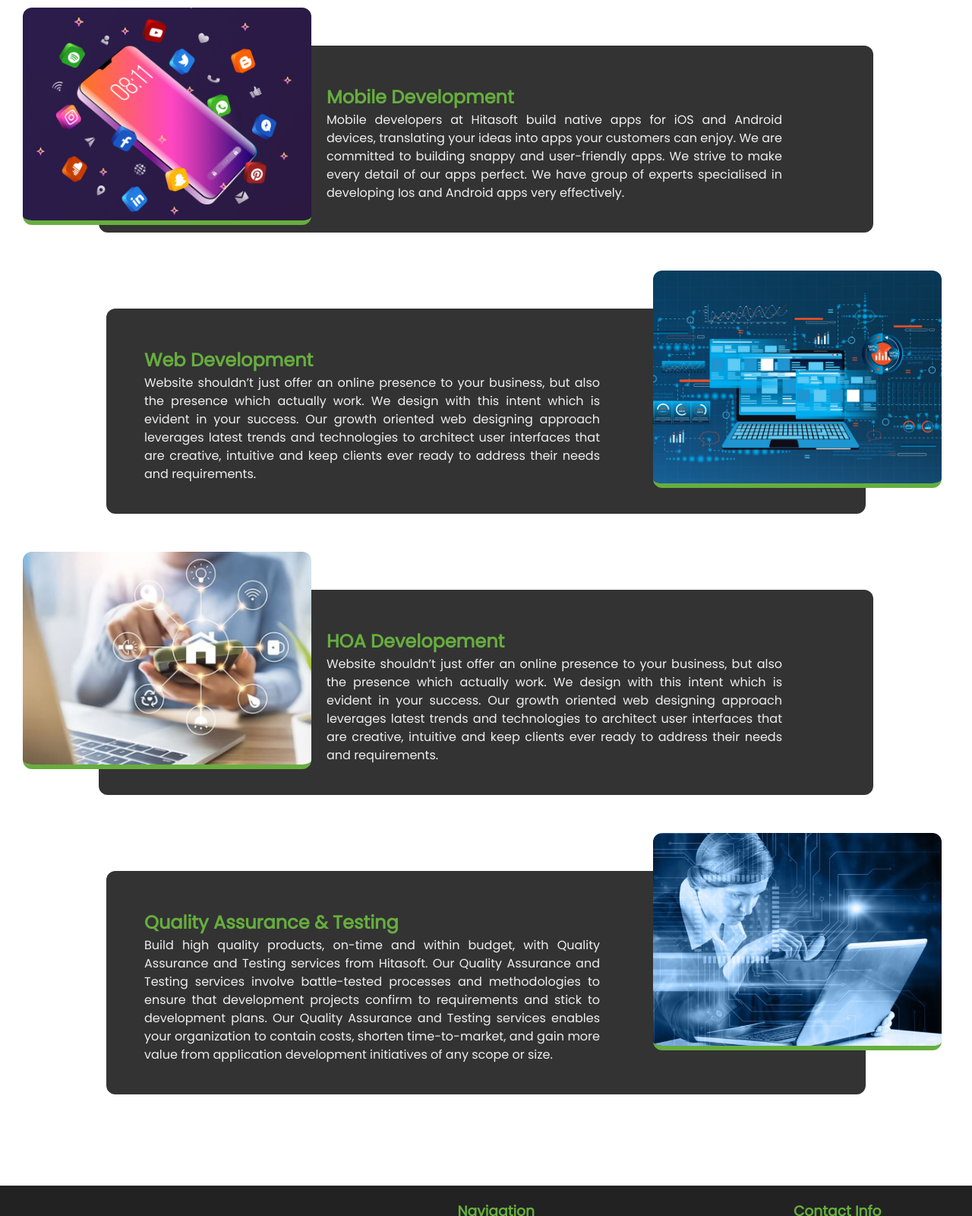
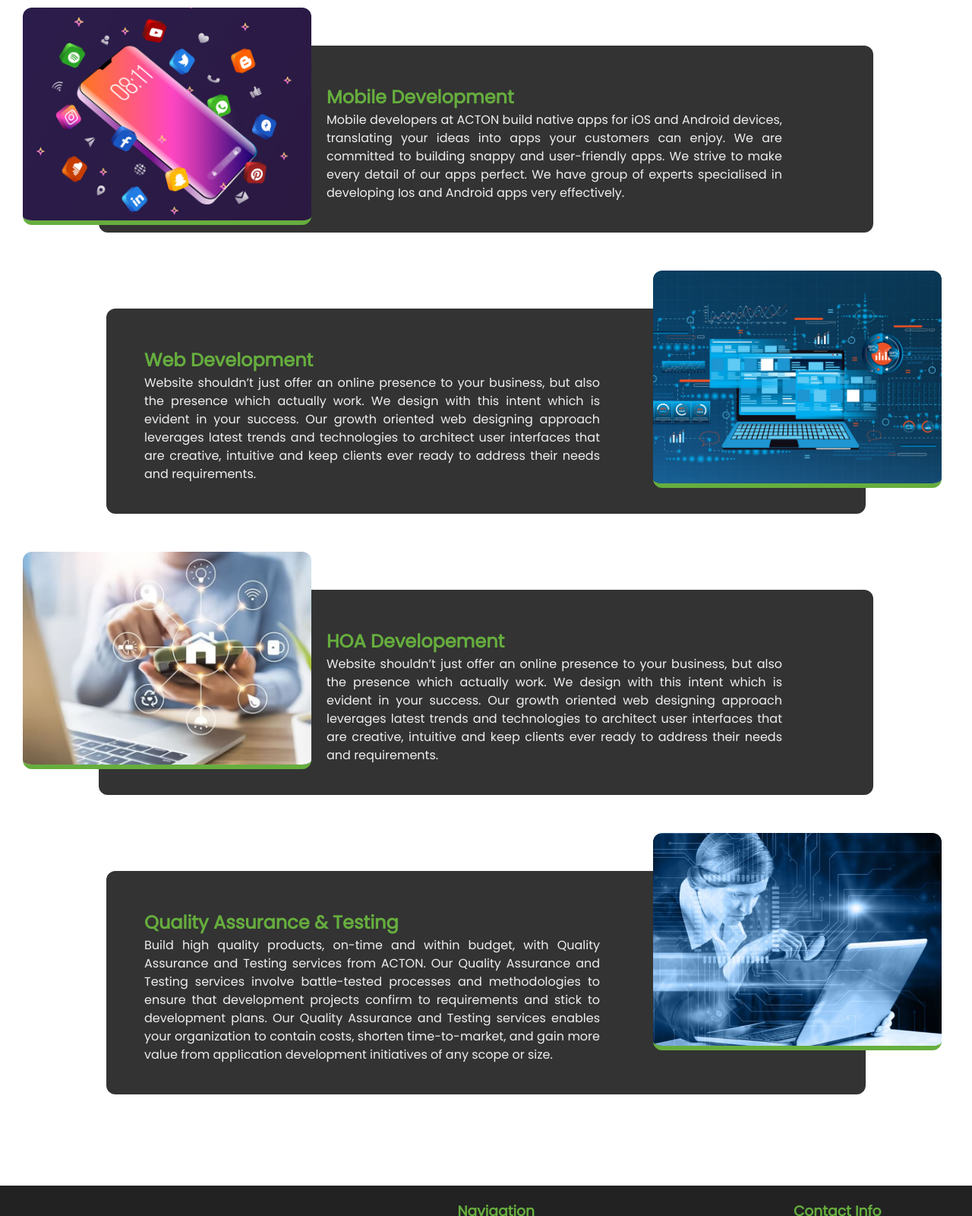
Before and after one commit to gokulakannanit/acton, a website built with Vite: page service.html in a window 1280 px wide. Shown: the part 612-2212 px from the top of the page at 76% size. Built offline with nearby package versions, Linux system fonts and the light colour scheme.

```diff
--- a/service.html
+++ b/service.html
@@ -72,7 +72,7 @@
             <div class="service_item_content">
               <h2 class="font_primary">Mobile Development</h2>
               <p>
-                Mobile developers at Hitasoft build native apps for iOS and
+                Mobile developers at ACTON build native apps for iOS and
                 Android devices, translating your ideas into apps your customers
                 can enjoy. We are committed to building snappy and user-friendly
                 apps. We strive to make every detail of our apps perfect. We
@@ -117,7 +117,7 @@
               <h2 class="font_primary">Quality Assurance & Testing</h2>
               <p>
                 Build high quality products, on-time and within budget, with
-                Quality Assurance and Testing services from Hitasoft. Our
+                Quality Assurance and Testing services from ACTON. Our
                 Quality Assurance and Testing services involve battle-tested
                 processes and methodologies to ensure that development projects
                 confirm to requirements and stick to development plans. Our
```
